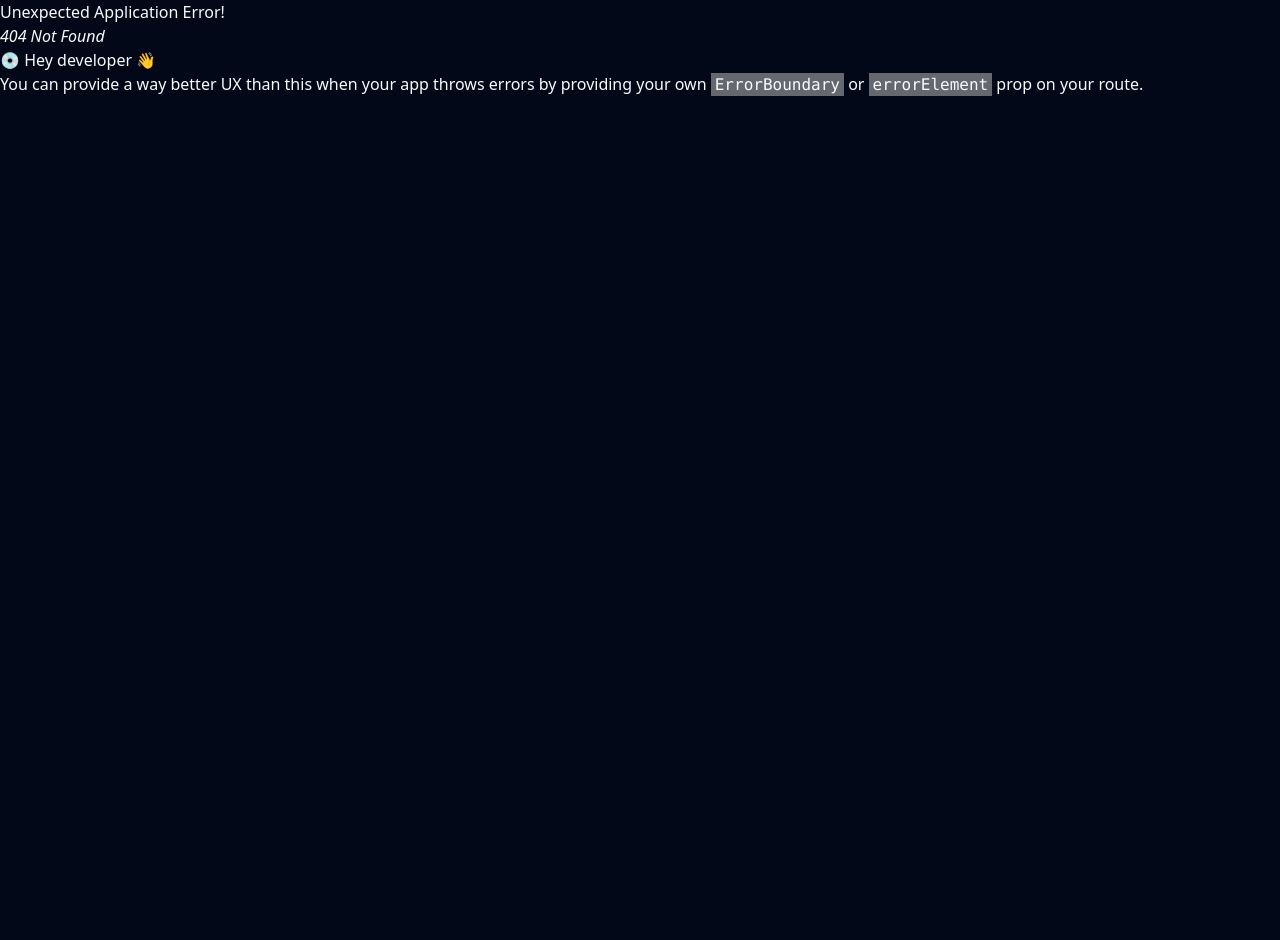
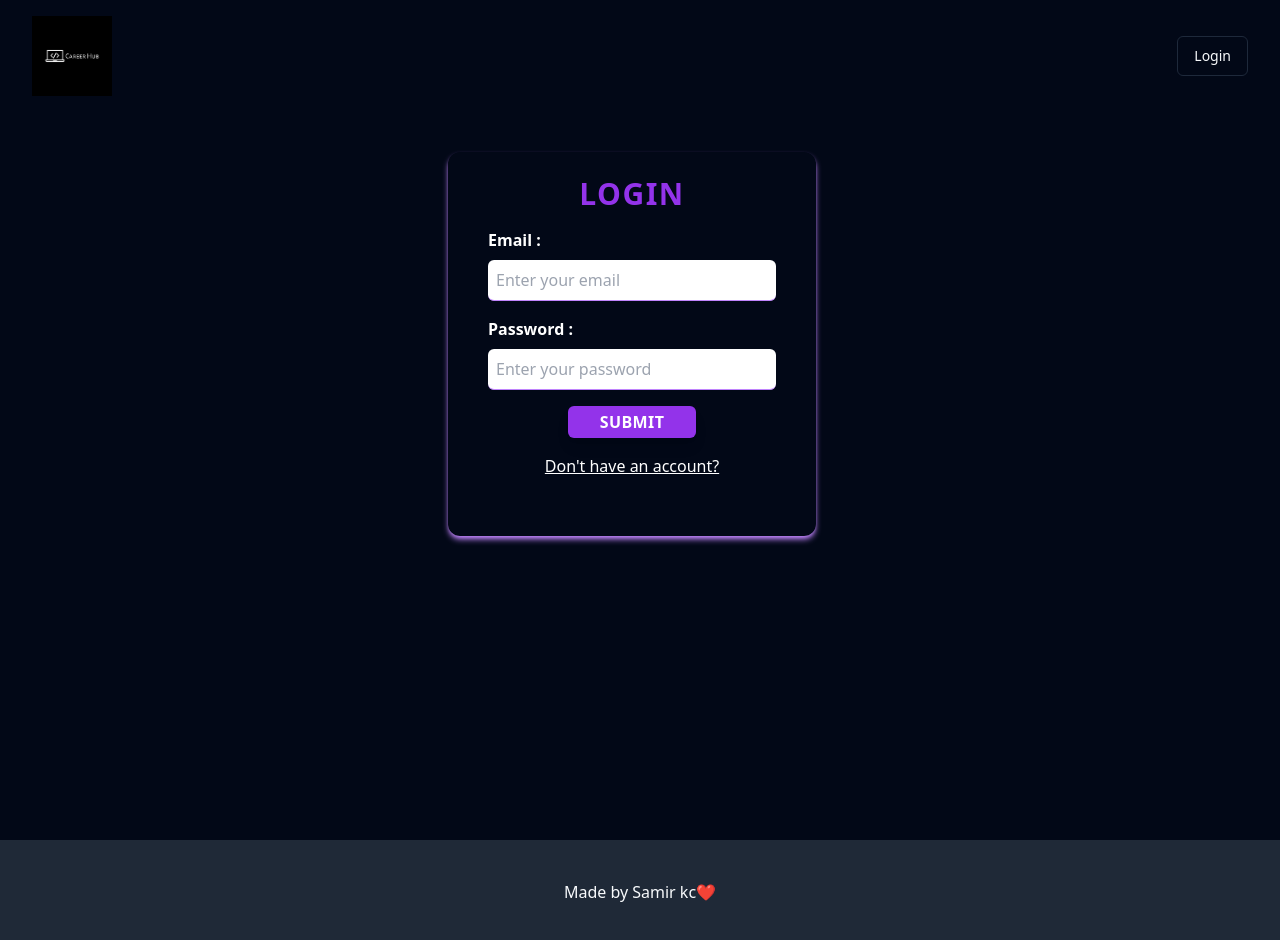
Before and after one commit to iamsamir62/CareerHub_Mern, a React (Vite) app in the folder client/: page /auth in a window 1280 px wide. Before the commit this address had no page. Shown: the top 940 px of the page. Before the commit the page ends 800 px from the top, so only its background shows below. Built offline with nearby package versions, Linux system fonts and the light colour scheme.

Commit message:
Auth completed!

```diff
--- a/client/package.json
+++ b/client/package.json
@@ -25,6 +25,7 @@
     "lucide-react": "^0.436.0",
     "react": "^18.3.1",
     "react-dom": "^18.3.1",
+    "react-icons": "^5.3.0",
     "react-router-dom": "^6.26.1",
     "tailwind-merge": "^2.5.2",
     "tailwindcss-animate": "^1.0.7",
--- a/client/src/App.jsx
+++ b/client/src/App.jsx
@@ -6,6 +6,7 @@ import JobListing from "./pages/jobListing";
 import MyJobs from "./pages/myJobs";
 import PostJobs from "./pages/postJobs";
 import { ThemeProvider } from "./components/theme-provider";
+import LoginSignup from "./pages/LoginSignup";
 
 const router = createBrowserRouter([
   {
@@ -31,6 +32,10 @@ const router = createBrowserRouter([
         path: "/my-Jobs",
         element: <MyJobs />,
       },
+      {
+        path: "/auth",
+        element: <LoginSignup />,
+      },
     ],
   },
 ]);
--- a/client/src/components/Header.jsx
+++ b/client/src/components/Header.jsx
@@ -1,4 +1,4 @@
-import React from "react";
+import React, { useState } from "react";
 import { Link } from "react-router-dom";
 import { Button } from "./ui/button";
 import {
@@ -7,15 +7,28 @@ import {
   SignInButton,
   UserButton,
 } from "@clerk/clerk-react";
+import { PenBox } from "lucide-react";
+import LoginSignup from "../pages/LoginSignup";
 
 const Header = () => {
+  const [isloggedin, setIsLoggedIn] = useState(true);
   return (
     <>
       <nav className="py-4 flex justify-between items-center">
         <Link>
           <img src="/logo-white.png" className="h-20" />
         </Link>
-        <Button variant="outline">Login</Button>
+        <div>
+          <Link to="/auth">
+            <Button variant="outline">
+              {isloggedin ? "Login" : "profile"}
+            </Button>
+          </Link>
+          {/* <Button variant="destructive" className="rounded-full">
+            <PenBox size={20} className="mr-2" />
+            Post a Job
+          </Button> */}
+        </div>
       </nav>
     </>
   );
--- /dev/null
+++ b/client/src/pages/LoginSignup.jsx
@@ -0,0 +1,106 @@
+import React, { useState } from "react";
+import { useNavigate } from "react-router-dom";
+
+const LoginSignup = () => {
+  const [isSignupPage, setIsSignUp] = useState(false);
+  const [loading, setLoading] = useState(false);
+  return (
+    <>
+      <div className="custom-gradient w-full  flex items-center justify-center pb-4 relative">
+        <section className="min-w-80 sm:min-w-96  max-w-xl md:max-w-3xl flex flex-col md:flex-row items-center">
+          <form>
+            <div className="min-h-96 w-full bg-rightGradientColor flex flex-col gap-4 shadow-purple-400 shadow-md px-10 py-6 mt-10 rounded-xl items-center">
+              <h2 className="text-center font-rubik text-purple-600 font-bold text-3xl tracking-wider">
+                {isSignupPage ? "SIGN UP" : "LOGIN"}
+              </h2>
+
+              {isSignupPage && (
+                <div className="text-left flex flex-col mt-2">
+                  <label
+                    htmlFor="Name"
+                    className="text-white text-md font-semibold font-rubik"
+                  >
+                    Name :
+                  </label>
+
+                  <input
+                    type="text"
+                    className="w-56 sm:w-72 p-2 mt-2 bg-rightGradientColor rounded-md border-b border-purple-400 focus:outline-none text-white"
+                    placeholder="Enter your name"
+                  />
+                </div>
+              )}
+
+              <div className="text-left flex flex-col">
+                <label
+                  htmlFor="Email"
+                  className="text-white text-md font-semibold font-rubik"
+                >
+                  Email :
+                </label>
+
+                <input
+                  type="text"
+                  className="w-56 sm:w-72 p-2 mt-2 bg-rightGradientColor border-b rounded-md border-purple-400 focus:outline-none text-white"
+                  placeholder="Enter your email"
+                />
+              </div>
+
+              <div className="text-left flex flex-col">
+                <label
+                  htmlFor="password"
+                  className="text-white text-md font-semibold font-rubik"
+                >
+                  Password :
+                </label>
+
+                <input
+                  type="password"
+                  className="w-56 sm:w-72 p-2 mt-2 bg-rightGradientColor border-b rounded-md border-purple-400 focus:outline-none text-white"
+                  placeholder="Enter your password"
+                />
+              </div>
+
+              {isSignupPage && (
+                <div className="text-left flex flex-col pb-8">
+                  <label
+                    htmlFor="Image"
+                    className="text-white text-md font-semibold font-rubik"
+                  >
+                    Image :
+                  </label>
+
+                  <input
+                    onChange={(e) => setSelectedImage(e.target.files[0])}
+                    type="file"
+                    accept="image/*"
+                    className="w-56 sm:w-72 p-2 mt-2 bg-rightGradientColor border-b border-purple-400 focus:outline-none text-white"
+                    placeholder="Upload your image"
+                  />
+                </div>
+              )}
+
+              <button
+                type="submit"
+                className="border px-8 rounded-md shadow-lg tracking-wide bg-purple-600 text-md font-semibold py-1 border-none text-white hover:bg-purple-800"
+              >
+                {loading ? "Loading..." : "SUBMIT"}
+              </button>
+
+              <span
+                className="text-white underline cursor-pointer"
+                onClick={() => setIsSignUp(!isSignupPage)}
+              >
+                {isSignupPage
+                  ? "Already have an account?"
+                  : "Don't have an account?"}
+              </span>
+            </div>
+          </form>
+        </section>
+      </div>
+    </>
+  );
+};
+
+export default LoginSignup;
```
Also changed, not shown: 1 other file (tests, documents, lock files or other folders).
